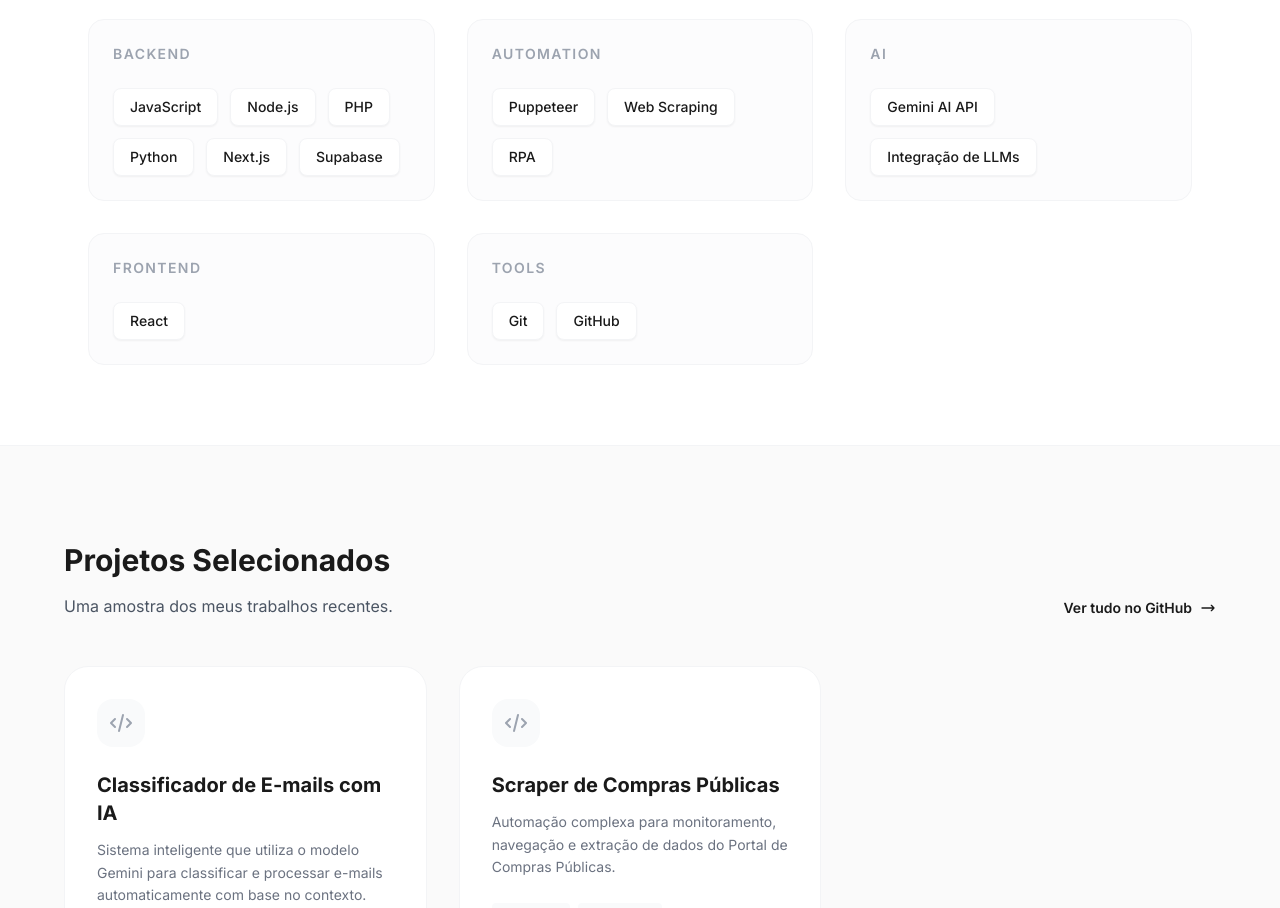
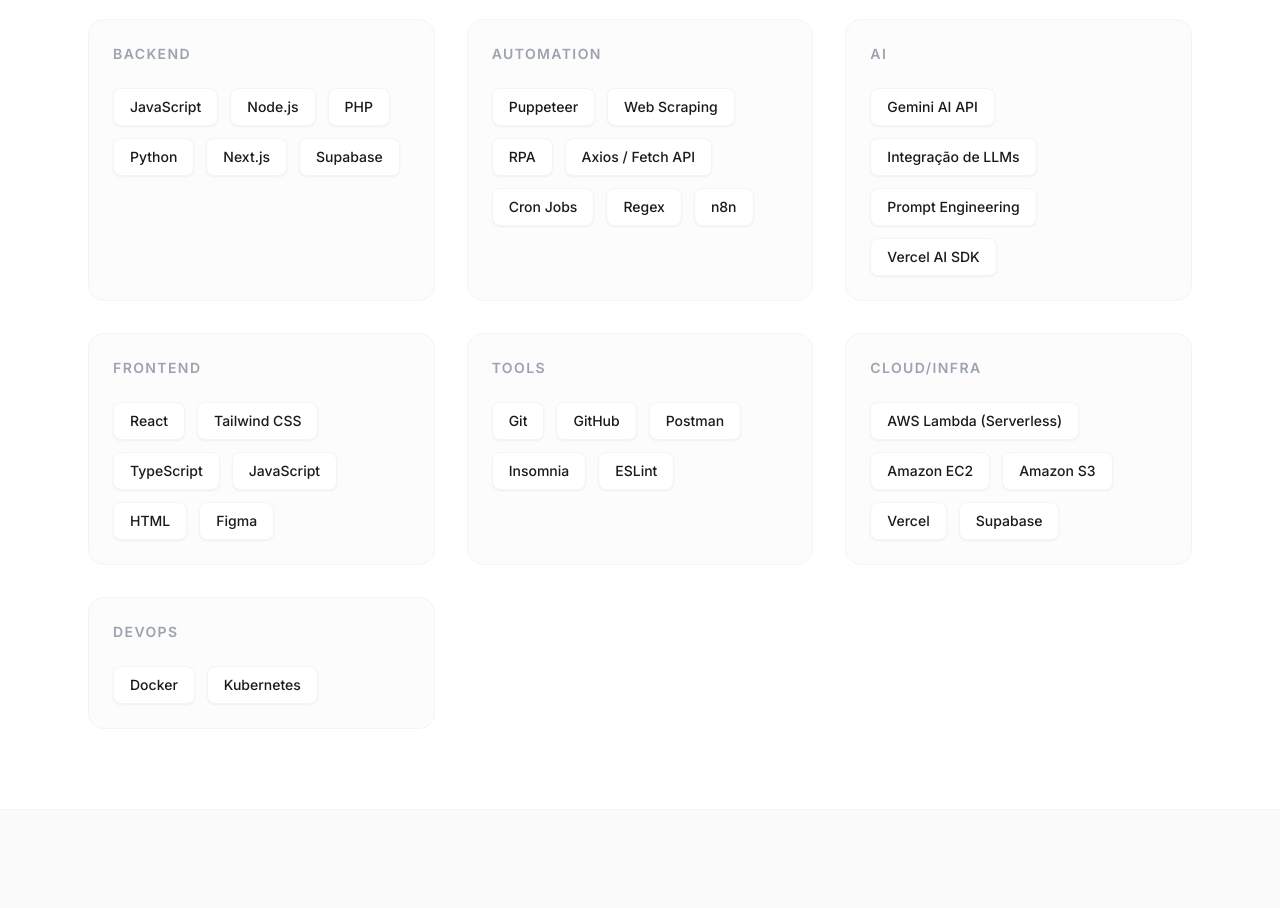
Before and after one commit to yasmjm/yasmim-dev-port, a React (Vite) app: page / in a window 1280 px wide. Shown: the part 2240-3148 px from the top of the page. Built offline with nearby package versions, Linux system fonts and the light colour scheme.

Commit message:
more skills

```diff
--- a/constants.tsx
+++ b/constants.tsx
@@ -22,16 +22,58 @@
   { name: 'Puppeteer', category: 'Automation', experience: '2 anos' }, // Reflete seus scrapers de leads e compras públicas
   { name: 'Web Scraping', category: 'Automation', experience: '2 anos' },
   { name: 'RPA', category: 'Automation', experience: '2 anos' },
+  { name: 'Axios / Fetch API', category: 'Automation', experience: '2 anos' },
+  { name: 'Cron Jobs', category: 'Automation', experience: '2 anos' },
+  { name: 'Regex', category: 'Automation', experience: '2 anos' },
+  { name: 'n8n', category: 'Automation', experience: '2 anos' },
+
+
 
   // AI
   { name: 'Gemini AI API', category: 'AI', experience: '6 meses' }, // Seu projeto atual com Node.js
   { name: 'Integração de LLMs', category: 'AI', experience: '6 meses' },
+  { name: 'Prompt Engineering', category: 'AI', experience: '6 meses' },
+  { name: 'Vercel AI SDK', category: 'AI', experience: '6 meses' },
+
+
 
   // Frontend
   { name: 'React', category: 'Frontend', experience: '1 ano' },
+  { name: 'Tailwind CSS', category: 'Frontend', experience: '2 anos' },
+  { name: 'TypeScript', category: 'Frontend', experience: '2 anos' },
+  { name: 'JavaScript', category: 'Frontend', experience: '2 anos' },
+  { name: 'HTML', category: 'Frontend', experience: '2 anos' },
+  { name: 'Figma', category: 'Frontend', experience: '2 anos' },
+
+
+
+
+
   //tools
   { name: 'Git', category: 'Tools', experience: '2 anos' },
   { name: 'GitHub', category: 'Tools', experience: '2 anos' },
+  { name: 'Postman', category: 'Tools', experience: '2 anos' },
+  { name: 'Insomnia', category: 'Tools', experience: '2 anos' },
+  { name: 'ESLint', category: 'Tools', experience: '2 anos' },
+
+  // Cloud / Infra
+  { name: 'AWS Lambda (Serverless)', category: 'Cloud/Infra', experience: '2 anos' },
+  { name: 'Amazon EC2', category: 'Cloud/Infra', experience: '2 anos' },
+  { name: 'Amazon S3', category: 'Cloud/Infra', experience: '2 anos' },
+  { name: 'Vercel', category: 'Cloud/Infra', experience: '2 anos' },
+  { name: 'Supabase', category: 'Cloud/Infra', experience: '2 anos' },
+
+  // devops
+  { name: 'Docker', category: 'DevOps', experience: '2 anos' },
+  { name: 'Kubernetes', category: 'DevOps', experience: '2 anos' },
+
+
+
+
+
+
+
+
 ];
 
 export const PROJECTS: Project[] = [
--- a/types.ts
+++ b/types.ts
@@ -9,7 +9,7 @@
 
 export interface Skill {
   name: string;
-  category: 'Backend' | 'Automation' | 'Database' | 'Cloud' | 'Tools' | 'Frontend' | 'AI';
+  category: 'Backend' | 'Automation' | 'Database' | 'Cloud' | 'Tools' | 'Frontend' | 'AI' |'Cloud/Infra'|'DevOps';
   experience?: string;
 }
 
```
